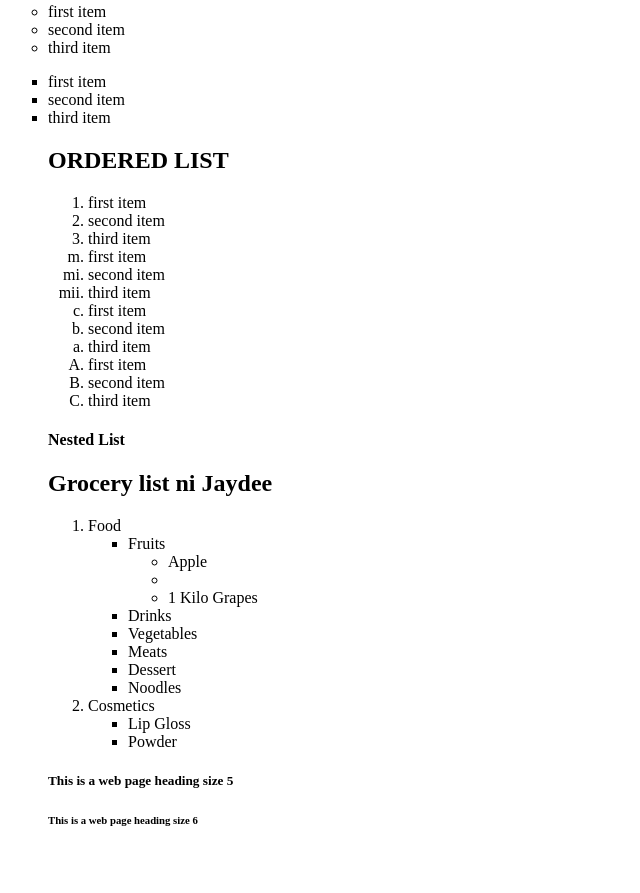
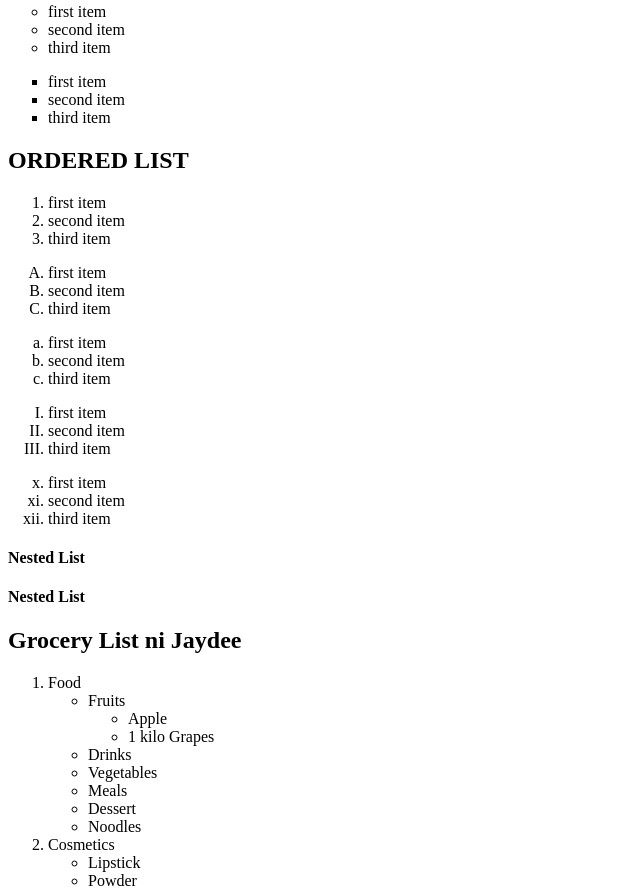
Before and after one commit to UBSITDeGuzmanJaydeeRyzen/HUMCOM-DeGuzman, a plain HTML site: page First Grading/Sample.html in a window 1280 px wide. Shown: the part 304-1197 px from the top of the page, without its empty margins (0-640 px from the left). Before the commit the page ends 1155 px from the top, so only its background shows below. Drawn offline with Linux system fonts and the light colour scheme.

Commit message:
added lists

```diff
--- a/First Grading/Sample.html
+++ b/First Grading/Sample.html
@@ -2,7 +2,7 @@
 <html lang="en">
     <head>
         <!-- optional meta tags -->
-        <meta name="author" content="Jaydee Ryzen De Guzman">
+        <meta name="author" content="Christopher Boy">
         <!-- required meta tags -->
         <meta name="viewport" content="device-width, initial-scale=1">
         <meta charset="utf-8">
@@ -13,71 +13,78 @@
         <h1>This is a web page heading size 1</h1>
         <p>Lorem ipsum dolor sit amet, consectetur adipiscing elit. Fusce tincidunt massa est, sit amet cursus elit tristique vitae. Donec ac arcu neque. Ut euismod tellus magna, interdum placerat lorem aliquet eu. Sed non nibh et tortor rutrum aliquet. Donec ut venenatis erat. Fusce ultrices arcu id justo vestibulum ornare. Sed volutpat orci sem, id maximus ante volutpat non. Etiam laoreet lectus quis volutpat facilisis. Suspendisse sed libero et mauris eleifend lobortis. Nam quis tortor eu augue hendrerit tempus id ultricies mauris. Donec ligula risus, porttitor vitae ante at, vestibulum dapibus turpis. Ut ac consectetur tellus, non cursus augue. Curabitur euismod tortor magna, vitae convallis nunc gravida vitae. Aliquam sed lacus at ligula vulputate gravida maximus a turpis. Phasellus eu iaculis mi</p>
 
-        <h2>Adding lists example - UNORDERED LISTS</h2>
-            <ul><!-- default unordered list type-->
+            <h2>Adding lists example- UNORDERED LISTS</h2>
+            <ul><!--default unordered list type-->
                 <li>first item</li>
                 <li>second item</li>
                 <li>third item</li>
             </ul>
-            <!-- circle type-->
+            <!--circle type-->
             <ul type="circle">
               <li>first item</li>
               <li>second item</li>
               <li>third item</li>
            </ul>
-              <!-- square type-->
+            <!--square type-->
             <ul type="square">
               <li>first item</li>
               <li>second item</li>
               <li>third item</li>
-        <h2>ORDERED LIST</h2>
+           </ul>
+
+      <h2>ORDERED LIST</h3>
           <ol>
               <li>first item</li>
               <li>second item</li>
               <li>third item</li>
           </ol>
-
-                <!-- ordered list type lower ROMAN, start at specific number -->
-                <ol type="i" start=1000>
+           <!--ordered list type upper ALPHA -->
+           <ol type="A">
               <li>first item</li>
               <li>second item</li>
               <li>third item</li>
            </ol>
-
-                <!-- ordered list type lower ALPHA , reversed -->
-                <ol type="a" reversed>
+          </ol>
+          <!--ordered list type lower ALPHA -->
+          <ol type="a">
              <li>first item</li>
              <li>second item</li>
              <li>third item</li>
           </ol>
-
-                <!-- ordered list type UPPER ALPHA -->
-                <ol type="A" >
+          <!--ordered list type lower roman, -->
+          <ol type="I">
               <li>first item</li>
               <li>second item</li>
               <li>third item</li>
           </ol>
+          <!--ordered list type lower ROMAN,start at specific number -->
+          <ol type="i" start=10>
+              <li>first item</li>
+              <li>second item</li>
+              <li>third item</li>
+          </ol>
+          <h4>Nested List</h4>
 
                 <h4>Nested List</h4>
                         <!-- Lists within lists-->
-                <h2>Grocery list ni Jaydee</h2>
+                            <h2>Grocery List ni Jaydee</h2>
                                 <ol>
                                     <li>Food</li>
                                         <ul>
                                             <li>Fruits</li>
                                                 <ul type="circle">
-                            <li>Apple <li>
-                            <li>1 Kilo Grapes</li>
+                                                    <li>Apple</li>
+                                                    <li>1 kilo Grapes</li>
                                                 </ul>
                                             <li>Drinks</li>
                                             <li>Vegetables</li>
-                            <li>Meats</li>
+                                            <li>Meals</li>
                                             <li>Dessert</li>
                                             <li>Noodles</li>
                                         </ul>
                                     <li>Cosmetics</li>
                                         <ul>
-                                <li>Lip Gloss</li>
+                                            <li>Lipstick</li>
                                             <li>Powder</li>
                                         </ul>
                                 </ol>
```
Lines whose indentation alone changed are shown as unchanged.
